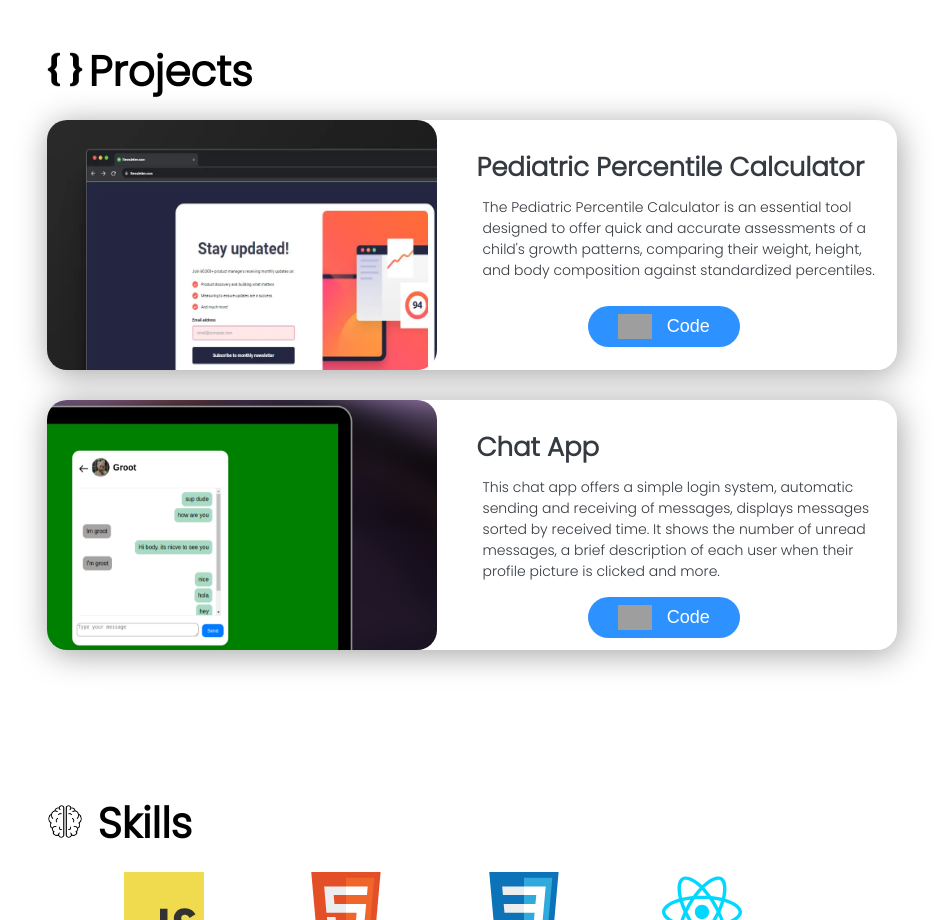
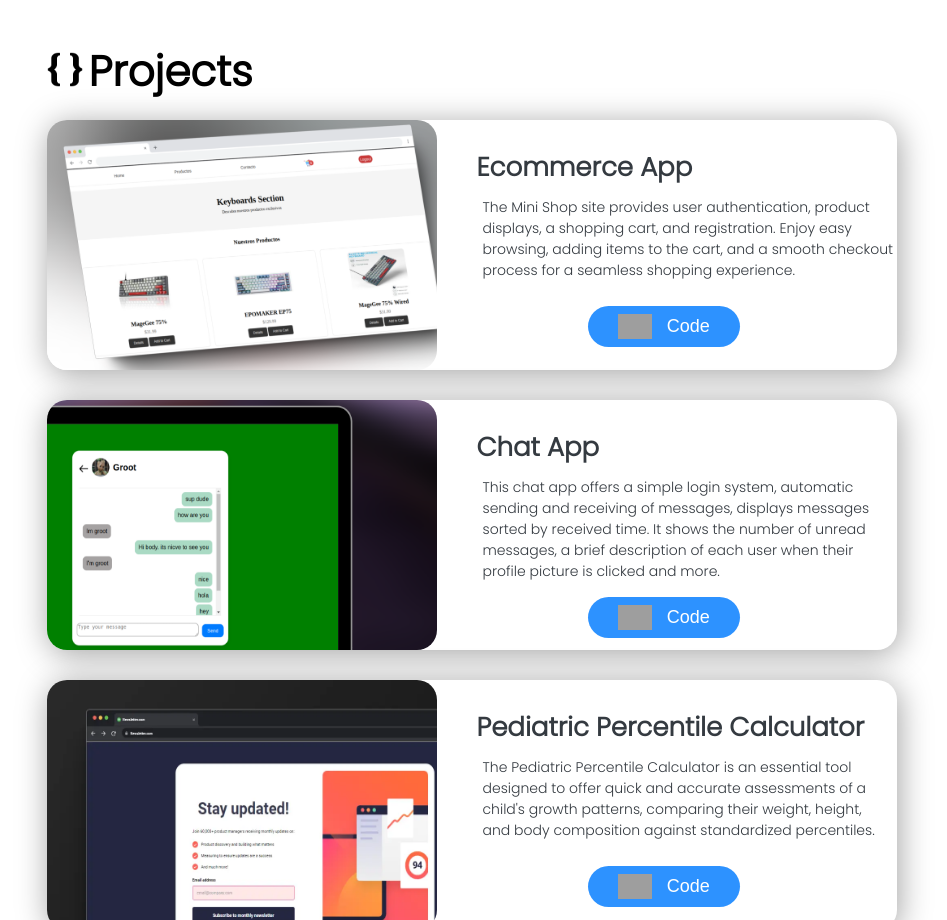
Before and after one commit to yosbelm/Portfolio, a React (Vite) app: page / in a window 1280 px wide. Shown: the part 840-1760 px from the top of the page, without its empty margins (207-1154 px from the left). Built offline with nearby package versions, Linux system fonts and the light colour scheme; grey boxes are pictures that could not be loaded.

Commit message:
added the ecommerce poject and update the resume focus in the bE

```diff
--- a/src/Hero/Hero.jsx
+++ b/src/Hero/Hero.jsx
@@ -1,7 +1,7 @@
 import Profile from "../../src/assets/hero-banner.jpg"
 import GithubWhite from "../../src/assets/github.png"
 import GitHubDark from "../../src/assets/github-dark.svg"
-import cvFile from "../../src/assets/Resume.pdf";
+import cvFile from "../../src/assets/ResumebE.pdf";
 import Linkedin from "../../src/assets/linkedinblue.png"
 import styles from './HeroStyles.module.css'
 import { useTheme } from "../common/ThemeContext"
@@ -38,7 +38,7 @@ export const Hero = () => {
                     <img src={githubIconSrc} alt="GitHub logo"
                     className={styles.github} onClick={()=> location.href = 'https://github.com/yosbelm'}/>
                     <img src={Linkedin} alt="linkedin logo"
-                    className={styles.linkedin} onClick={()=> location.href = 'https://linkedin.com/yosbelm'}/>
+                    className={styles.linkedin} onClick={()=> location.href = 'https://www.linkedin.com/in/yosbelm/'}/>
                 </div>
             </div>
 
--- a/src/Proyects/Proyects.jsx
+++ b/src/Proyects/Proyects.jsx
@@ -1,6 +1,7 @@
 import LogoP from '../../src/assets/curlybrackets.png'
 import Proyectimg from '../../src/assets/proyectimage.webp'
 import Chatimg from '../../src/assets/ChatProject.jpg'
+import ecomimg from '../../src/assets/myEcommerce.png'
 import GitHub from '../../src/assets/octocat1.png'
 import Python from '../../src/assets/python.png'
 import Pandas from '../../src/assets/pandas.png'
@@ -22,6 +23,73 @@ export const Proyects = () => {
                 <img className={styles.imgLogop} src={logoIconSrc} alt="Logo de la programacion" />
                 <h2 className={styles.proyectText}>Projects</h2>
             </div>
+
+            {/* Ecommerce App */}
+            <div className={styles.proyectCalculator}>
+                <div className={styles.containerProyectImg}>
+                        <img className={styles.proyectImage} src={ecomimg} alt="" />
+                    <div className={styles.proyectImageText}>
+                        <div className={styles.techUsed}>
+                            <img src={Python} alt="Python logo" />
+                            <img className={styles.djangoLogo} src={Django} alt="Django logo" />
+                            <img className={styles.jscriptLogo} src={JavaScript} alt="Flet logo" />
+                        </div>
+                    </div>
+                </div>
+                <div className={styles.containerProyectDescrip}>
+                    <div>
+                        <h2 className={styles.proyectDescription}>Ecommerce App</h2>
+                        <p className={styles.proyectShortInfo}>
+                        The Mini Shop site provides user authentication, product displays, a shopping cart, and registration. Enjoy easy browsing, adding items to the cart, and a smooth checkout process for a seamless shopping experience.
+                        </p>
+                    </div>
+                    <div className={styles.buttonsProyect}>
+                        <button className={styles.buttonGithubCode} onClick={()=> location.href = 'https://github.com/yosbelm/myEcommerce'}>
+                            <span className={styles.codeGithubButton}>
+                                <img className={styles.githubButton} src={GitHub} alt="Github logo" />
+                                <p className={styles.textButton}>Code</p>
+                            </span>
+                        </button>
+
+                    </div>
+
+                </div>
+            </div>
+
+
+            {/* Chat App */}
+            <div className={styles.proyectCalculator}>
+                <div className={styles.containerProyectImg}>
+                        <img className={styles.proyectImage} src={Chatimg} alt="" />
+                    <div className={styles.proyectImageText}>
+                        <div className={styles.techUsed}>
+                            <img src={Python} alt="Python logo" />
+                            <img className={styles.djangoLogo} src={Django} alt="Django logo" />
+                            <img className={styles.jscriptLogo} src={JavaScript} alt="Flet logo" />
+                        </div>
+                    </div>
+                </div>
+                <div className={styles.containerProyectDescrip}>
+                    <div>
+                        <h2 className={styles.proyectDescription}>Chat App</h2>
+                        <p className={styles.proyectShortInfo}>
+                        This chat app offers a simple login system, automatic sending and receiving of messages, displays messages sorted by received time. It shows the number of unread messages, a brief description of each user when their profile picture is clicked and more.
+                        </p>
+                    </div>
+                    <div className={styles.buttonsProyect}>
+                        <button className={styles.buttonGithubCode2} onClick={()=> location.href = 'https://github.com/yosbelm/mychat'}>
+                            <span className={styles.codeGithubButton}>
+                                <img className={styles.githubButton} src={GitHub} alt="Github logo" />
+                                <p className={styles.textButton}>Code</p>
+                            </span>
+                        </button>
+
+                    </div>
+                </div>
+            </div>
+
+
+            {/* Pediatric Calculator */}
             <div className={styles.proyectCalculator}>
                 <div className={styles.containerProyectImg}>
                         <img className={styles.proyectImage} src={Proyectimg} alt="" />
@@ -53,36 +121,7 @@ export const Proyects = () => {
 
                 </div>
             </div>
-            <div className={styles.proyectCalculator}>
-                <div className={styles.containerProyectImg}>
-                        <img className={styles.proyectImage} src={Chatimg} alt="" />
-                    <div className={styles.proyectImageText}>
-                        <div className={styles.techUsed}>
-                            <img src={Python} alt="Python logo" />
-                            <img className={styles.djangoLogo} src={Django} alt="Django logo" />
-                            <img className={styles.jscriptLogo} src={JavaScript} alt="Flet logo" />
-                        </div>
-                    </div>
-                </div>
-                <div className={styles.containerProyectDescrip}>
-                    <div>
-                        <h2 className={styles.proyectDescription}>Chat App</h2>
-                        <p className={styles.proyectShortInfo}>
-                        This chat app offers a simple login system, automatic sending and receiving of messages, displays messages sorted by received time. It shows the number of unread messages, a brief description of each user when their profile picture is clicked and more.
-                        </p>
-                    </div>
-                    <div className={styles.buttonsProyect}>
-                        <button className={styles.buttonGithubCode2} onClick={()=> location.href = 'https://github.com/yosbelm/mychat'}>
-                            <span className={styles.codeGithubButton}>
-                                <img className={styles.githubButton} src={GitHub} alt="Github logo" />
-                                <p className={styles.textButton}>Code</p>
-                            </span>
-                        </button>
 
-                    </div>
-
-                </div>
-            </div>
         </section>
     )
 }
```
Also changed, not shown: src/assets/myEcommerce.png (added), 1 other file (tests, documents, lock files or other folders).
